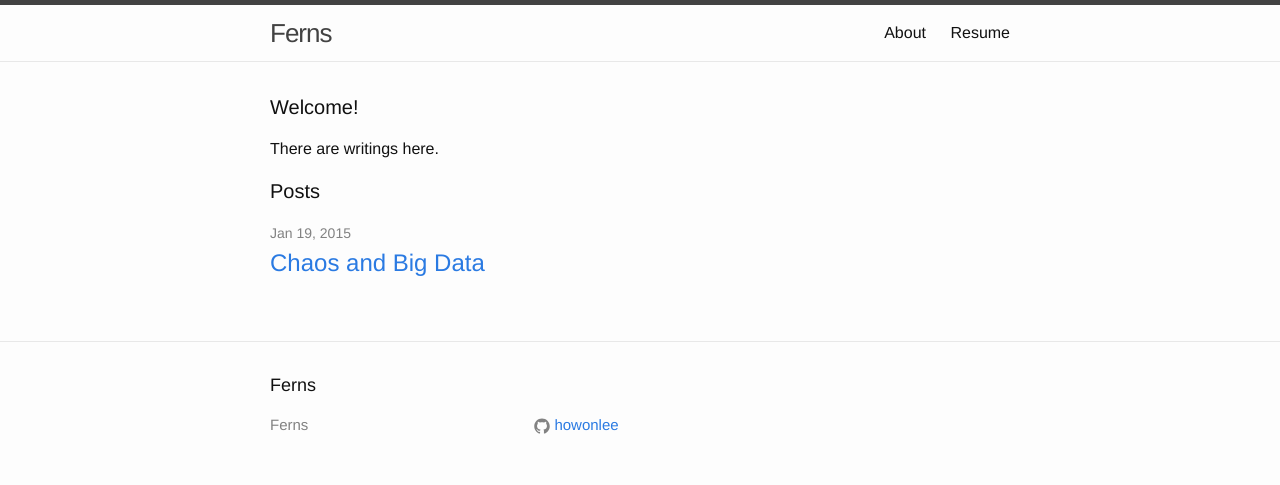
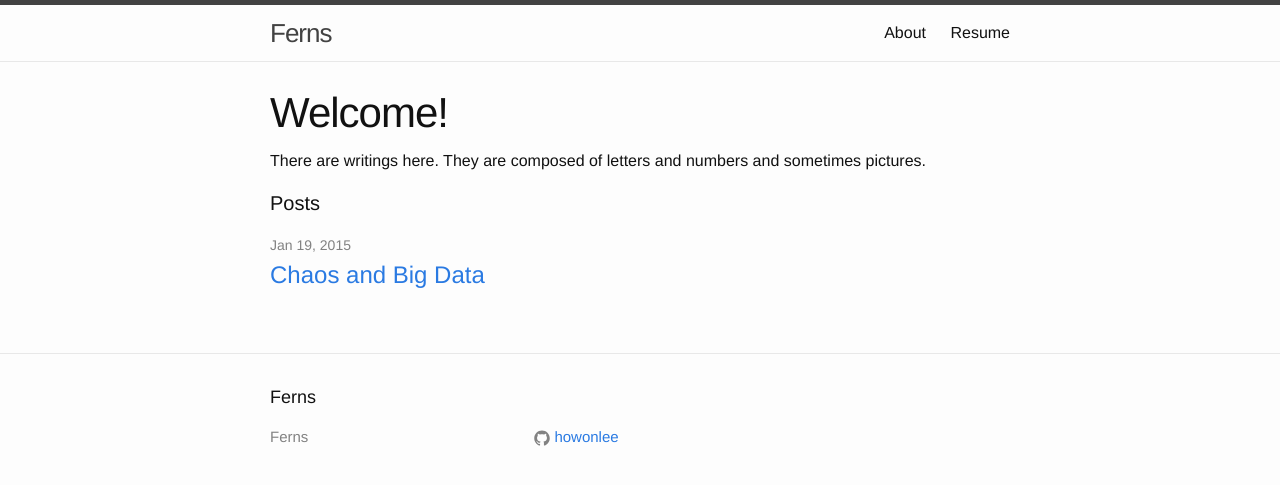
Before and after one commit to howonlee/howonlee.github.io, a Jekyll site: the page built from index.html, in a window 1280 px wide. Shown: the top 485 px of the page. Built offline with Jekyll 4.4.1, drawn with Linux system fonts in a browser that asks for light colours.

Commit message:
hahahaha

```diff
--- a/index.html
+++ b/index.html
@@ -4,8 +4,8 @@ layout: default
 
 <div class="home">
 
-  <h1 class="page-heading">Welcome!</h1>
-  <p>There are writings here.</p>
+  <h1 class="post-title">Welcome!</h1>
+  <p>There are writings here. They are composed of letters and numbers and sometimes pictures.</p>
 
   <h1 class="page-heading">Posts</h1>
 
```
